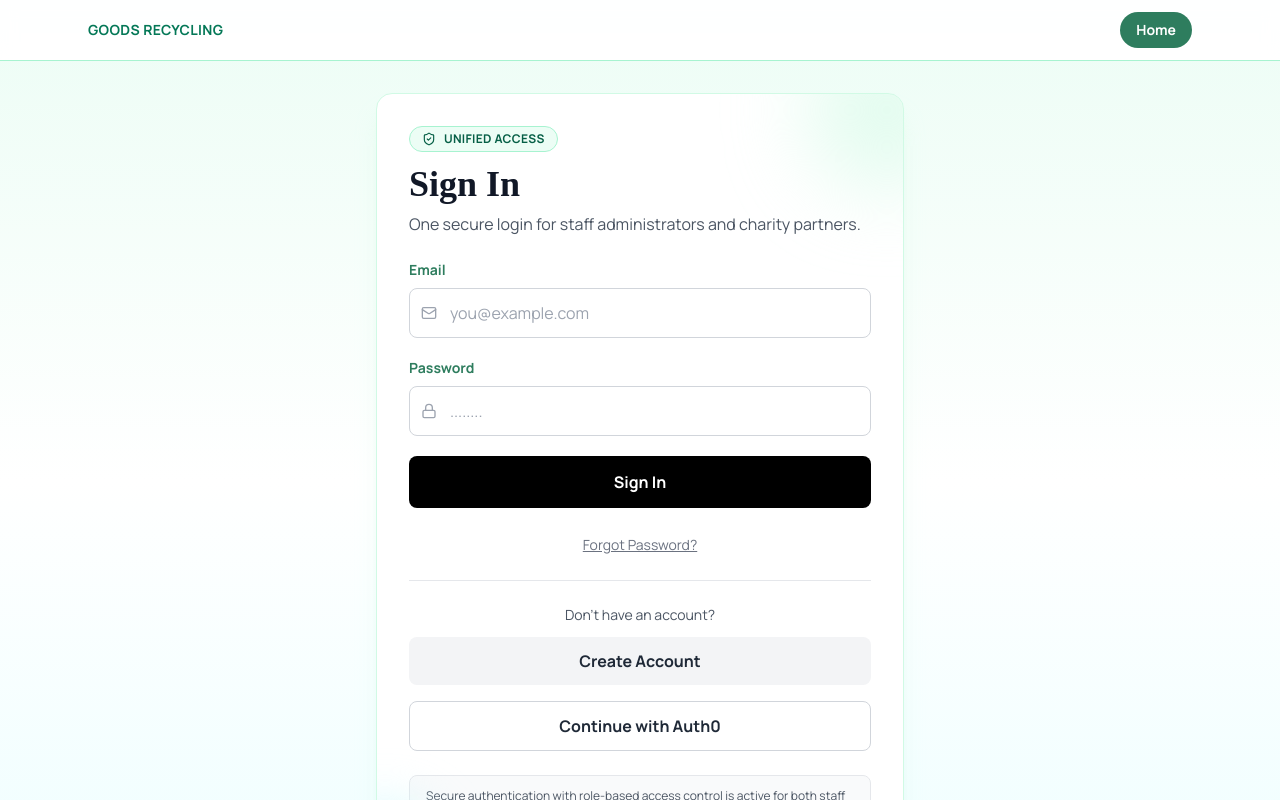
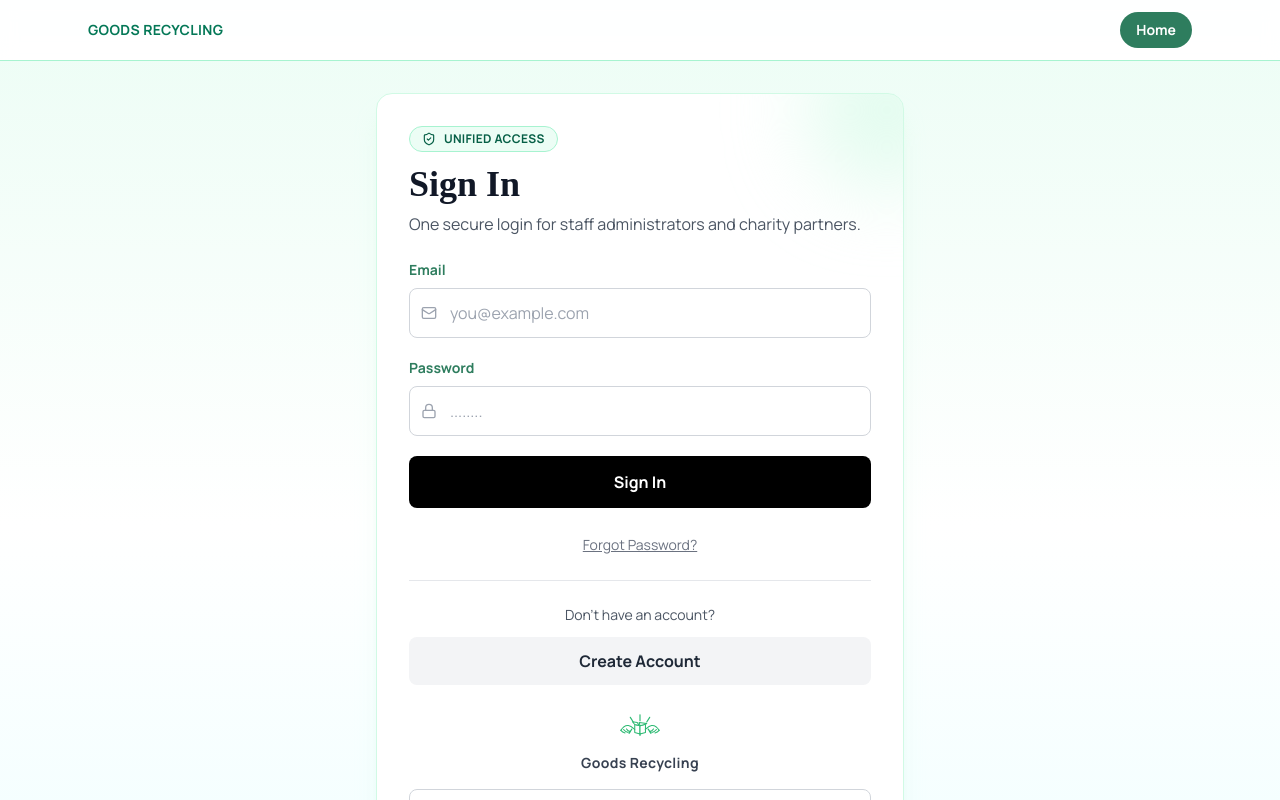
Before and after one commit to mephrem11/webportal493, a React (Vite) app: page / in a window 1280 px wide. Shown: the top 800 px of the page. Built offline with nearby package versions, Linux system fonts and the light colour scheme; no server answers.

Commit message:
Force black Sign In button and add logo under Create Account

```diff
--- a/src/pages/Login.tsx
+++ b/src/pages/Login.tsx
@@ -126,7 +126,10 @@ export function Login() {
           <button
             type="submit"
             disabled={loading}
-            className="w-full rounded-lg bg-black px-6 py-3.5 font-semibold text-white transition-all hover:bg-gray-900 disabled:opacity-50"
+            className="w-full rounded-lg px-6 py-3.5 font-semibold text-white transition-all disabled:opacity-50"
+            style={{ backgroundColor: '#000000' }}
+            onMouseEnter={e => (e.currentTarget.style.backgroundColor = '#111111')}
+            onMouseLeave={e => (e.currentTarget.style.backgroundColor = '#000000')}
           >
             {loading ? "Signing in..." : "Sign In"}
           </button>
@@ -146,6 +149,10 @@ export function Login() {
           >
             Create Account
           </Link>
+          <div className="mt-5 flex flex-col items-center gap-2">
+            <img src="/favicon.svg" alt="Goods Recycling logo" className="h-10 w-10" />
+            <span className="text-sm font-semibold text-gray-700 tracking-wide">Goods Recycling</span>
+          </div>
         </div>
 
         {isAuth0Configured && (
```
